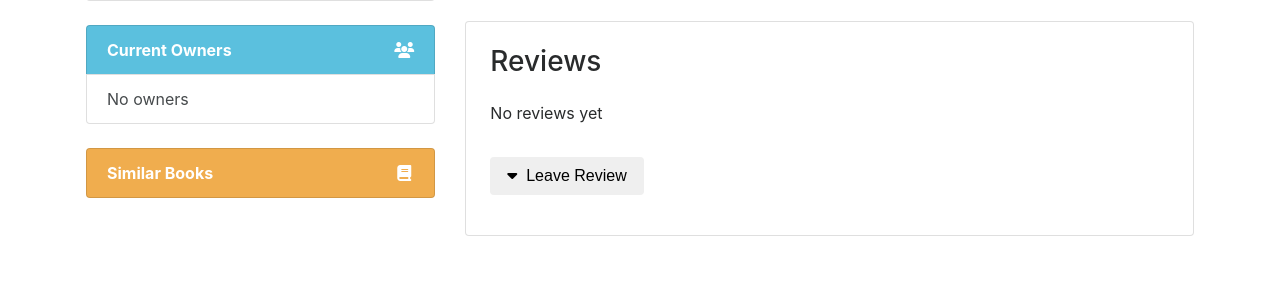
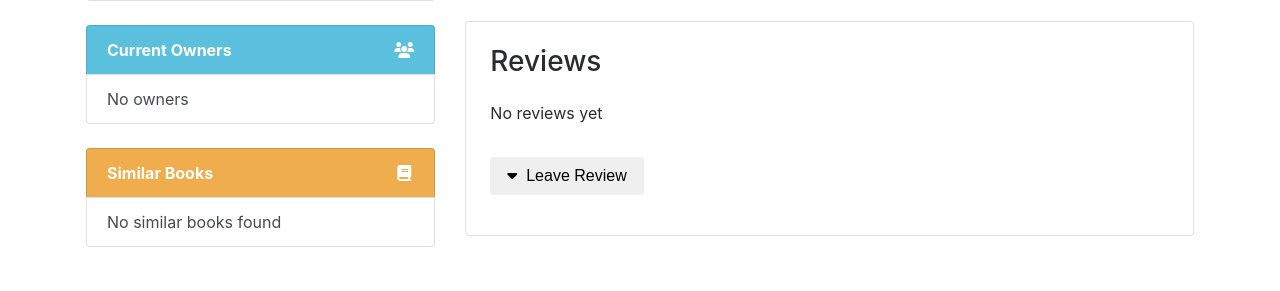
Before and after one commit to Jackevansevo/DjangoLibrary, a Django app: a page that uses books/templates/books/book_detail.html in a window 1280 px wide. Shown: the part 317-608 px from the top of the page. Run offline with Django 3.2, Linux system fonts and the light colour scheme; tables that the repository leaves empty hold one stand-in row (values such as "Sample post"); grey boxes marked "Sample" are stand-in pictures; parts of the project's set-up code (start-up, migrations or seed data) failed here and were passed over; some libraries are stand-ins or nearby versions.

Commit message:
Handle empty case for similar book property

```diff
--- a/books/templates/books/book_detail.html
+++ b/books/templates/books/book_detail.html
@@ -101,6 +101,8 @@
                 </a>
                 {% for book in book.similar_books %}
                     <a href="{{ book.get_absolute_url }}" class="list-group-item list-group-item-action">{{ book.title }}</a>
+                {% empty %}
+                    <a href="#" class="list-group-item list-group-item-action">No similar books found</a>
                 {% endfor %}
             </ul>
         </div>
```
